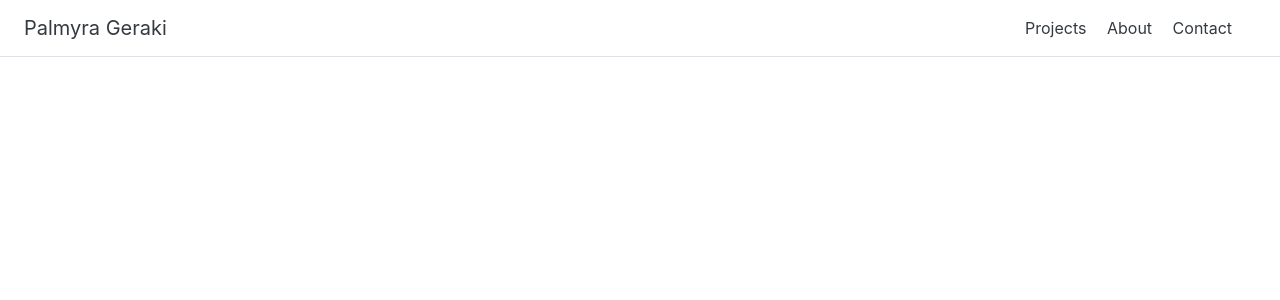
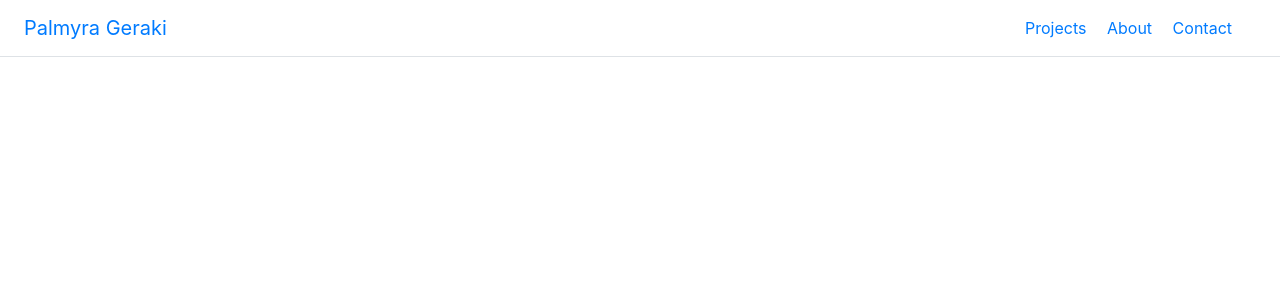
Before and after one commit to pgeraki/pgeraki.github.io, a Jekyll site: the page built from index.html, in a window 1280 px wide. Shown: the top 300 px of the page. Built offline with Jekyll 4.4.1, drawn with Linux system fonts in a browser that asks for light colours.

Commit message:
Update default.html

```diff
--- a/_layouts/default.html
+++ b/_layouts/default.html
@@ -8,12 +8,12 @@
   <body>
     <div class="d-flex flex-column flex-md-row align-items-center p-3 px-md-4 mb-3 bg-white border-bottom">
 	 <h5 class="my-0 mr-md-auto font-weight-normal">
-           <a class="menu-link text-dark" href="#">Palmyra Geraki</a>
+           <a class="menu-link" href="#">Palmyra Geraki</a>
 	 </h5>
 	 <nav class="my-2 my-md-0 mr-md-3">
-           <a class="menu-link p-2 text-dark" href="#"> Projects </a>
-	   <a class="menu-link p-2 text-dark" href="#"> About </a>
-	   <a class="menu-link p-2 text-dark" href="#"> Contact </a>
+           <a class="menu-link p-2" href="#"> Projects </a>
+	   <a class="menu-link p-2" href="#"> About </a>
+	   <a class="menu-link p-2" href="#"> Contact </a>
 	 </nav>
       </div>
       <div class="container">
```
